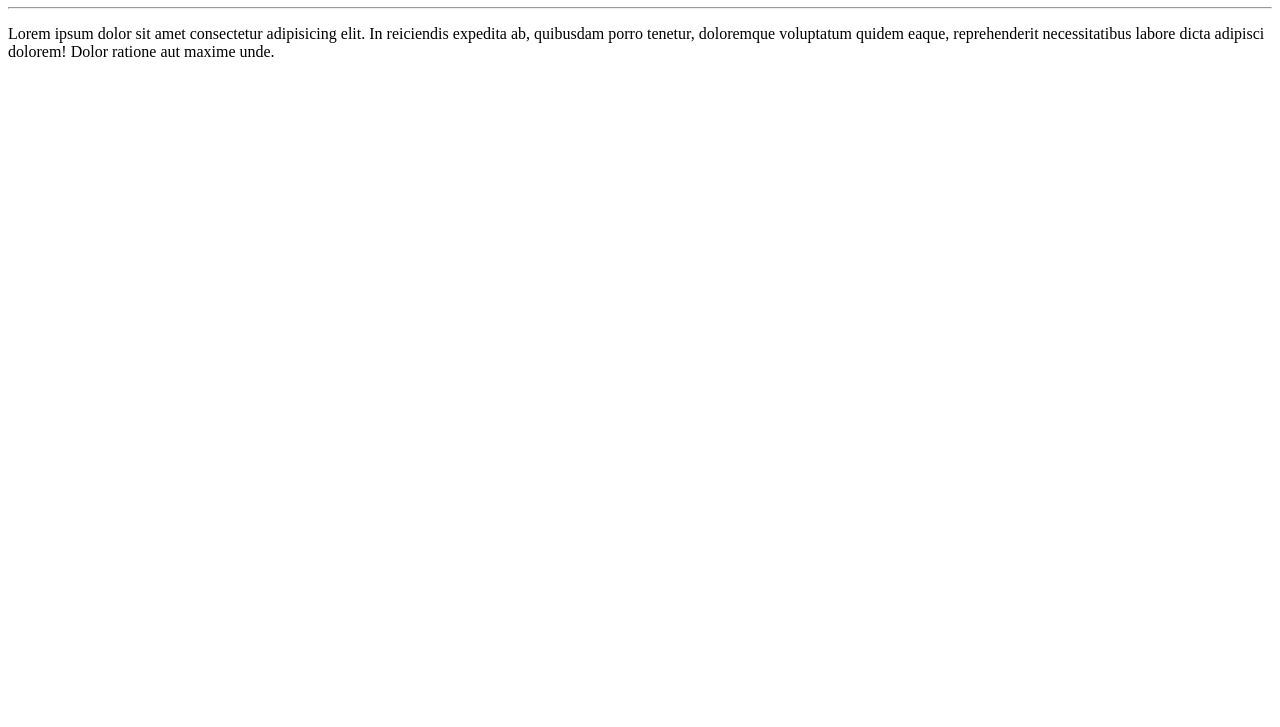
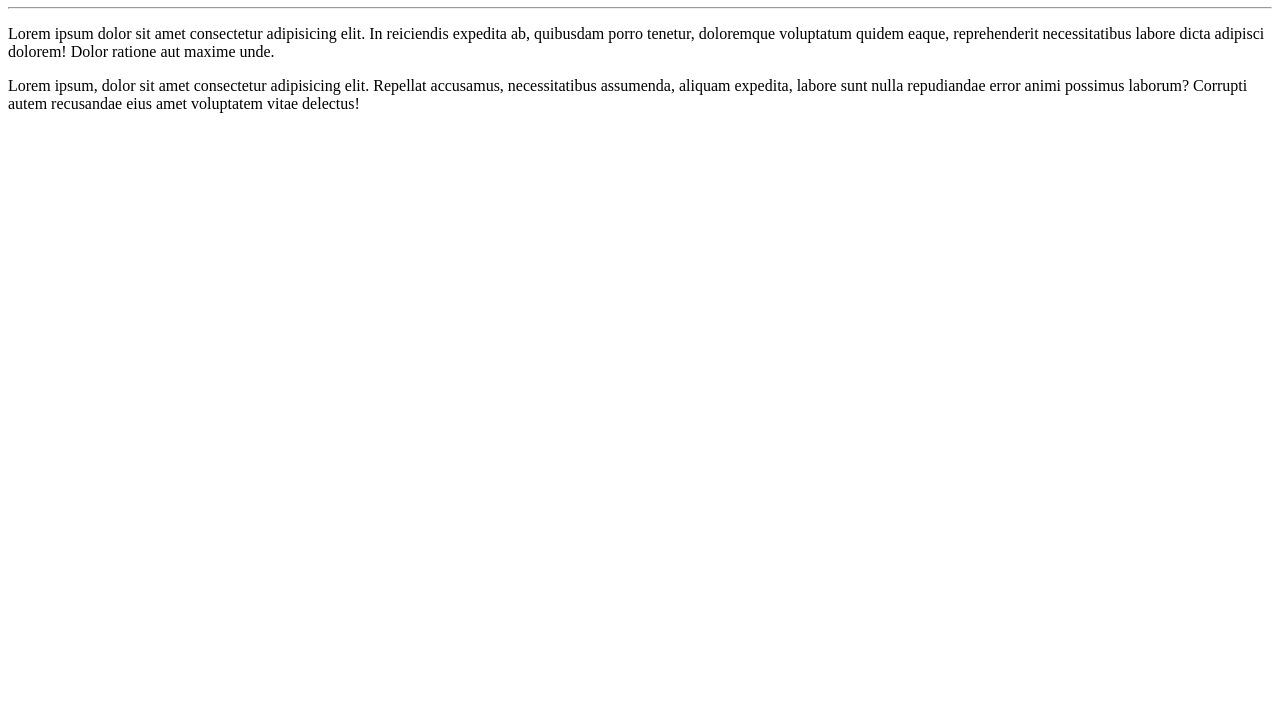
Before and after one commit to JPALA13/Ola-Mundo, a plain HTML site: page site-exemplo/index.html in a window 1280 px wide. Shown: the part 73-800 px from the top of the page. Drawn offline with Linux system fonts and the light colour scheme.

Commit message:
Adicionei um parágrafo

```diff
--- a/site-exemplo/index.html
+++ b/site-exemplo/index.html
@@ -9,5 +9,6 @@
     <h1>Olá, Mundo!</h1>
     <hr>
     <p>Lorem ipsum dolor sit amet consectetur adipisicing elit. In reiciendis expedita ab, quibusdam porro tenetur, doloremque voluptatum quidem eaque, reprehenderit necessitatibus labore dicta adipisci dolorem! Dolor ratione aut maxime unde.</p>
+    <p>Lorem ipsum, dolor sit amet consectetur adipisicing elit. Repellat accusamus, necessitatibus assumenda, aliquam expedita, labore sunt nulla repudiandae error animi possimus laborum? Corrupti autem recusandae eius amet voluptatem vitae delectus!</p>
 </body>
 </html>
```
